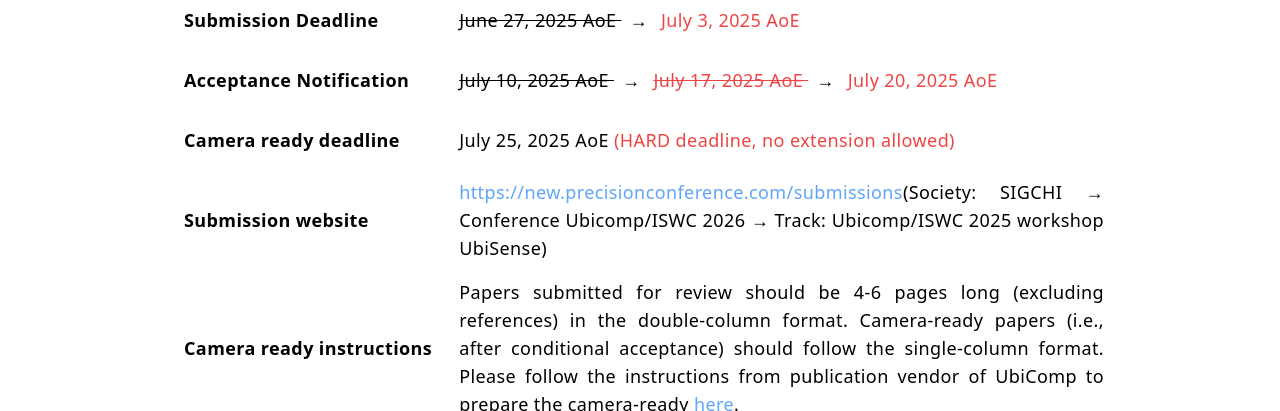
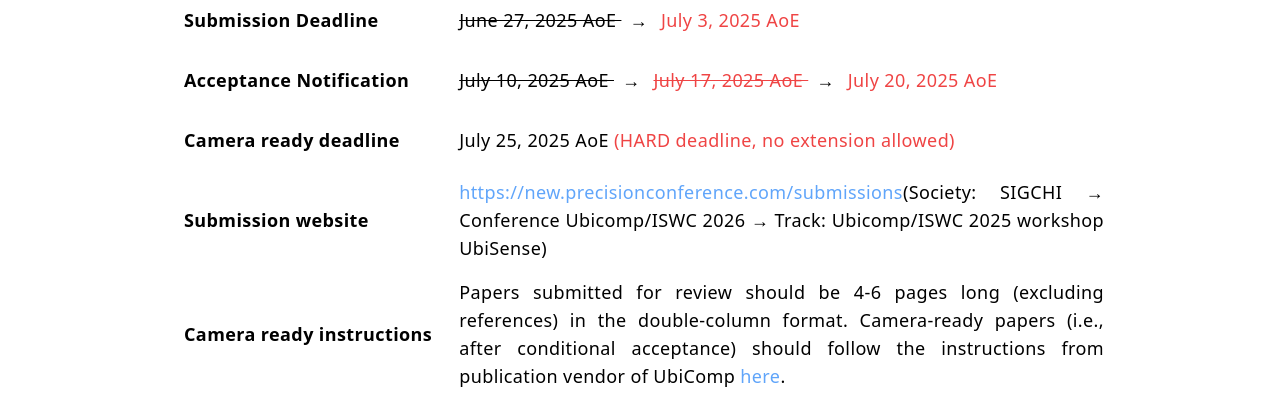
Before and after one commit to ubisense2025/ubisense2025.github.io, a website: page cfp.html in a window 1280 px wide. Shown: the part 384-795 px from the top of the page. Drawn offline with Linux system fonts and the light colour scheme.

Commit message:
update CFP

```diff
--- a/cfp.html
+++ b/cfp.html
@@ -53,7 +53,7 @@
           </tr>
           <tr>
             <td class="font-bold p-4">Camera ready instructions</td>
-            <td class="text-justify p-2">Papers submitted for review should be 4-6 pages long (excluding references) in the double-column format. Camera-ready papers (i.e., after conditional acceptance) should follow the single-column format. Please follow the instructions from publication vendor of UbiComp to prepare the camera-ready <a class="plink" href="https://www.ubicomp.org/ubicomp-iswc-2025/authors/formatting/" target="_blank">here</a>.</td>
+            <td class="text-justify p-2">Papers submitted for review should be 4-6 pages long (excluding references) in the double-column format. Camera-ready papers (i.e., after conditional acceptance) should follow the instructions from publication vendor of UbiComp <a class="plink" href="https://www.ubicomp.org/ubicomp-iswc-2025/authors/formatting/" target="_blank">here</a>.</td>
           </tr>
         </tbody>
       </table>
```
